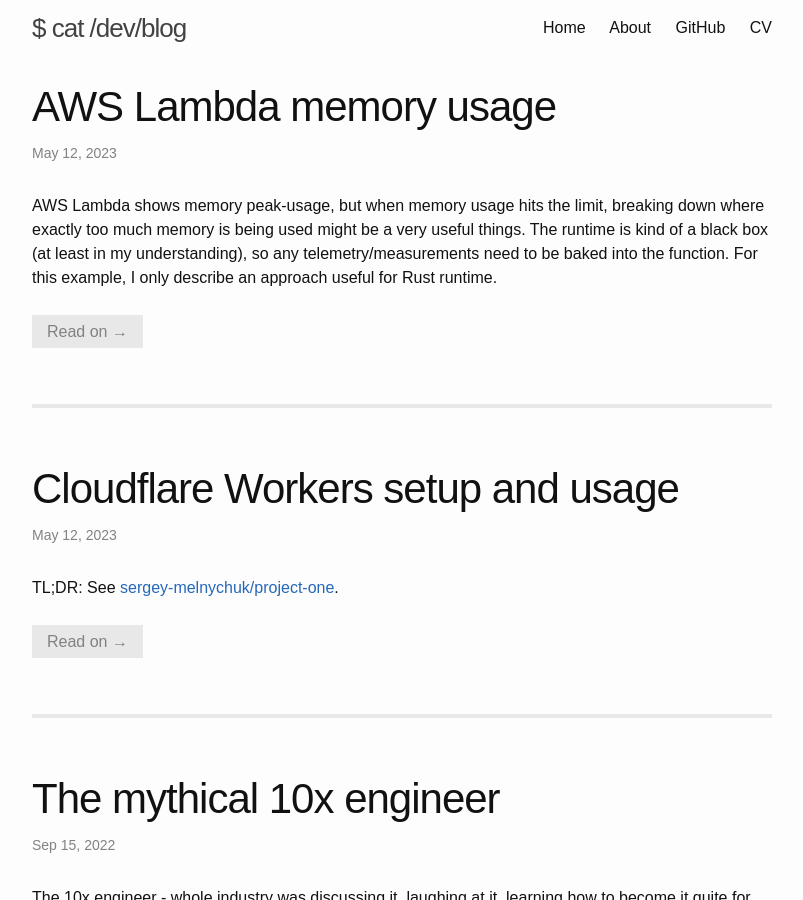
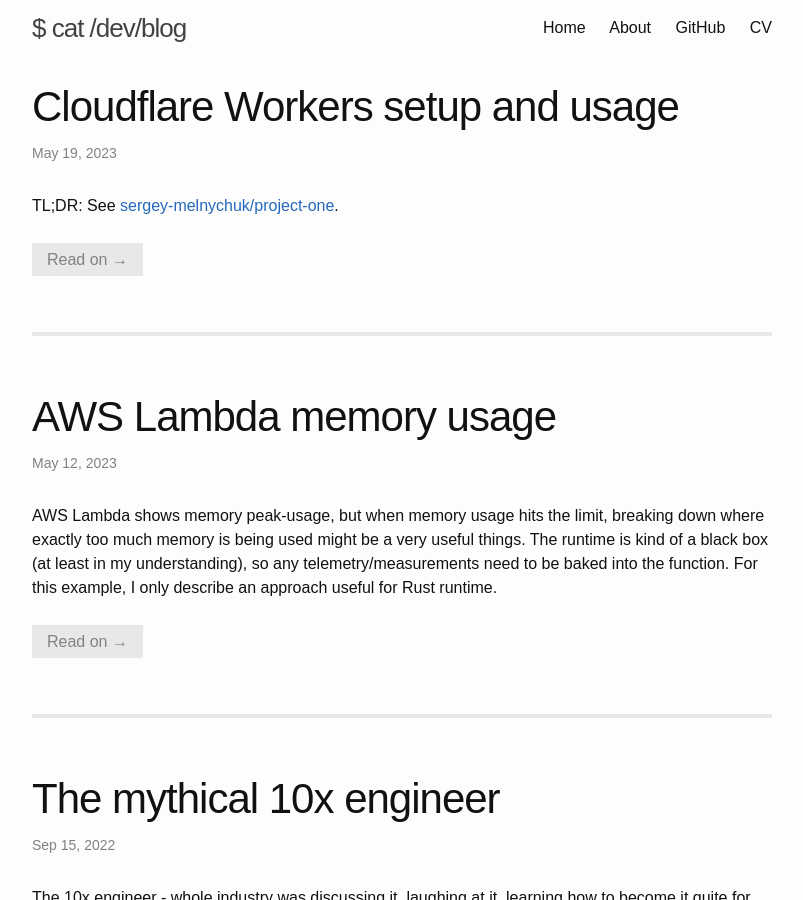
Before and after one commit to sergey-melnychuk/sergey-melnychuk.github.io, a Jekyll site: the page built from index.html, in a window 1280 px wide and 900 px high. Shown: the whole window, without its empty margins (238-1041 px from the left). Built offline with Jekyll 4.4.1, drawn with Linux system fonts in a browser that asks for light colours; the list of posts is cut into pages by our own code.

Commit message:
Align Cloudflare Workers post

```diff
--- a/_posts/2023-05-12-cloudflare-workers.markdown
+++ b/_posts/2023-05-19-cloudflare-workers.markdown
@@ -1,7 +1,7 @@
 ---
 layout: post
 title:  "Cloudflare Workers setup and usage"
-date:   2023-05-12 15:11:42 +0200
+date:   2023-05-19 15:11:42 +0200
 categories: cloudflare workers wasm rust
 ---
 
@@ -9,9 +9,7 @@
 
 At the time of writing this post [Cloudflare Workers](https://developers.cloudflare.com/workers/) says:
 
-> Deploy serverless code instantly across the
-> globe to give it exceptional performance,
-> reliability, and scale."
+> Deploy serverless code instantly across the globe to give it exceptional performance, reliability, and scale.
 
 Basically looks like an AWS Lambda but with benfits of WASM runtime (scalability, performance, no "cold starts", no network overhead).
 
```
